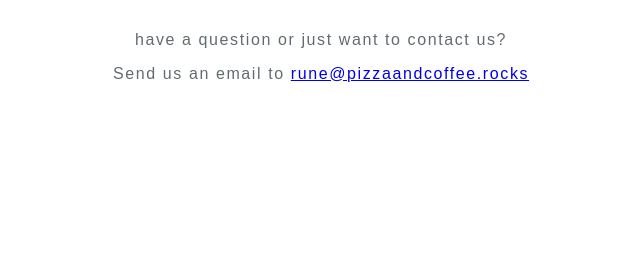
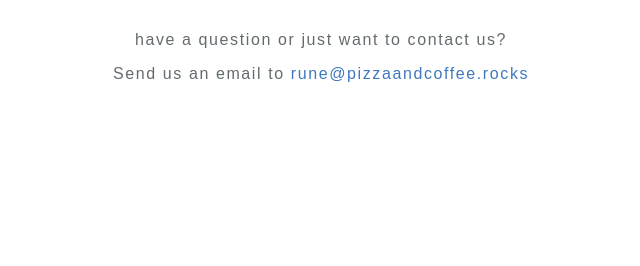
Before and after one commit to pizzaandcoffee/pizzaandcoffee.rocks, a PHP site: template template/index.html in a window 1280 px wide. Shown: the part 2824-3090 px from the top of the page, without its empty margins (319-959 px from the left). Run offline with PHP 8.4, Linux system fonts and the light colour scheme; the template is opened without the code that fills it, so the values that code supplies are empty.

Commit message:
small fix

```diff
--- a/css/main.css
+++ b/css/main.css
@@ -9,6 +9,12 @@ html, body {
 	font-weight: 100;
 	height: 100vh;
 	margin: 0;
+}
+
+
+a {
+	color: #4078c0;
+	text-decoration: none;
 }
 
 .full-height {
```
